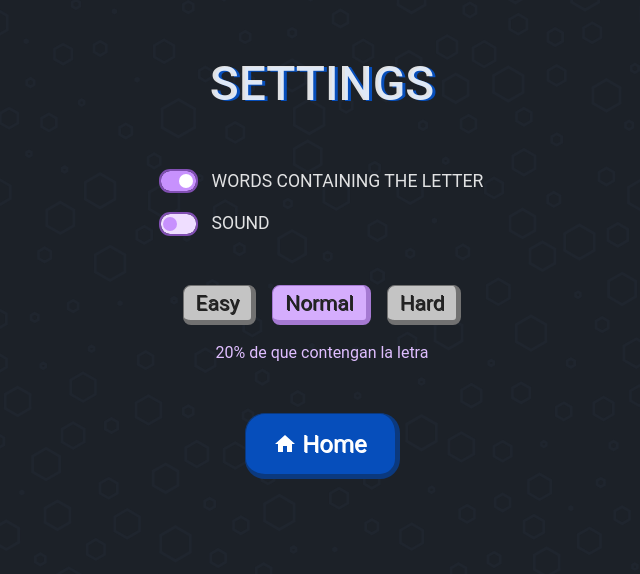
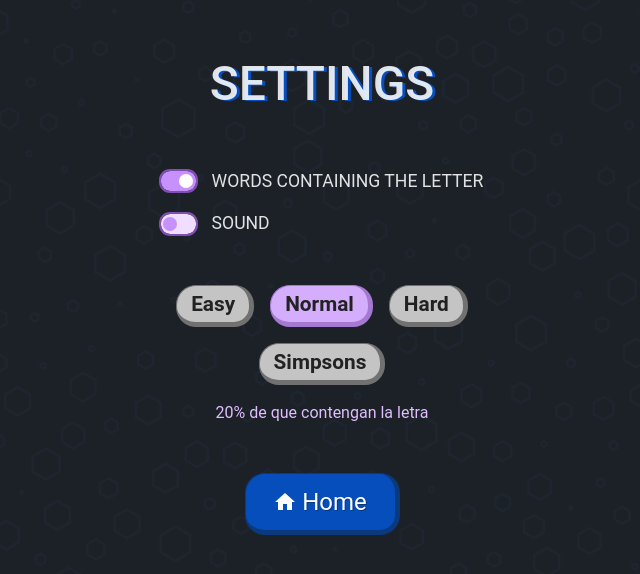
Before and after one commit to pa-ku/Rosco, a React (Vite) app: page /settings in a window 1280 px wide. Shown: the top 574 px of the page, without its empty margins (318-958 px from the left). Built offline with nearby package versions, Linux system fonts and the light colour scheme.

Commit message:
update words ui ux

```diff
--- a/src/components/LinkButton.jsx
+++ b/src/components/LinkButton.jsx
@@ -1,7 +1,6 @@
-import React from 'react'
-import { Link } from 'react-router-dom'
+import React from "react";
+import { Link } from "react-router-dom";
 import styled from "styled-components";
-
 
 const Button = styled(Link)`
   background-color: #064ebb;
@@ -10,28 +9,28 @@ display: flex;
   align-items: center;
   justify-content: center;
   border-bottom: 5px solid;
-  border-right: 5px solid ;
+  border-right: 5px solid;
   border-left: 1px solid;
-  border-top: 1px solid ;
-  text-shadow: 1px 1px ;
+  border-top: 1px solid;
+  text-shadow: 1px 1px #0b397e;
   border-color: #0b397e;
-  padding: 12px 15px;
+  padding: 10px 15px;
   width: 155px;
   font-size: 1.5em;
   font-weight: 400;
   border-radius: 20px;
   gap: 5px;
-&:hover{
+  &:hover {
     filter: brightness(1.2);
     color: white;
   }
-`
+`;
 
-export default function LinkButton({ text,onClick,logo,to }) {
+export default function LinkButton({ text, onClick, logo, to }) {
   return (
     <Button onClick={onClick} to={to}>
       {logo}
       {text}
     </Button>
-  )
+  );
 }
--- a/src/components/Table.jsx
+++ b/src/components/Table.jsx
@@ -59,7 +59,7 @@ export default function Table() {
     "h",
     "i",
     "j",
-    "k",
+  /*   "k", */
     "l",
     "m",
     "n",
@@ -71,9 +71,9 @@ export default function Table() {
     "t",
     "u",
     "v",
-    "w",
+    /* "w", */
     "x",
-    "y",
+    /* "y", */
     "z",
   ];
   const wordArrays = letters.map((letter) => filterWords(words, letter));
--- a/src/pages/Settings.jsx
+++ b/src/pages/Settings.jsx
@@ -94,6 +94,7 @@ const OptionWrapper = styled.div`
   justify-content: center;
   flex-direction: column;
   gap: 1em;
+
 `;
 
 const BtnContainer = styled.div`
@@ -102,6 +103,8 @@ const BtnContainer = styled.div`
   justify-content: center;
   gap: 1em;
   margin: auto;
+  flex-wrap: wrap;
+  max-width: 400px ;
 `;
 
 const Input = styled.input`
@@ -115,14 +118,16 @@ const Input = styled.input`
   border-right: 5px solid;
   border-left: 1px solid;
   border-top: 1px solid;
-  text-shadow: 1px 1px;
+
+  font-weight: 600;
   border-color: #717171;
-  padding: 5px 12px;
+  color: #1c2128;
+  padding: 6px 14px;
   color: #222;
   font-size: 1.3rem;
-  border-radius: 8px;
+  border-radius: 20px;
   cursor: pointer;
-  height: 40px;
+
 
   &:hover {
     filter: brightness(1.1);
@@ -130,6 +135,8 @@ const Input = styled.input`
   &:checked {
     background-color: #d5adfd;
     border-color: #a579d2;
+    border-color: ${props => props.$bordercolor};
+    background-color: ${props => props.$backgroundcolor};
   }
   &:nth-child(1)::before {
     content: "Easy";
@@ -140,6 +147,9 @@ const Input = styled.input`
   &:nth-child(3)::before {
     content: "Hard";
   }
+  &:nth-child(4)::before {
+    content: "Simpsons";
+  }
 `;
 
 const ModeCtn = styled.div`
@@ -148,7 +158,9 @@ const ModeCtn = styled.div`
   justify-content: center;
   flex-direction: column;
   color: #dfbeff;
+
   gap: 1em;
+  padding-inline: 1em;
 `;
 
 export default function Settings() {
@@ -166,7 +178,7 @@ export default function Settings() {
         <OptionWrapper>
           <OptionCtn>
             <Checkbox checked="cheked" id="Option1" type="checkbox" />
-            <Label htmlFor="Option1">Words containing the letter</Label>
+             <Label htmlFor="Option1">Words containing the letter</Label>
           </OptionCtn>
           <OptionCtn>
             <Checkbox id="Option2" type="checkbox" />
@@ -195,17 +207,29 @@ export default function Settings() {
               value={"hard"}
               onChange={modeHandler}
             />
+            <Input
+              name="mode"
+              type="radio"
+              value={"simpsons"}
+              onChange={modeHandler}
+              $backgroundcolor={"#ffd404"}
+              $bordercolor={"#c9a802"}
+            />
           </BtnContainer>
           {mode === "easy" && (
             <p>
-              Palabras Faciles, para debiles e indesisos. no hay palabras que
-              contengan
+              Para debiles e indesisos. Todas las palabras comienzan con la letra
             </p>
           )}
           {mode === "normal" && <p> 20% de que contengan la letra</p>}
           {mode === "hard" && (
             <p>
               Palabras mas dificiles, con 50% de que contengan la letra
+            </p>
+          )}
+          {mode === "simpsons" && (
+            <p>
+             Una lista especial con preguntas de los Simpsons Duh!
             </p>
           )}
         </ModeCtn>
--- a/src/pages/WordList.jsx
+++ b/src/pages/WordList.jsx
@@ -5,6 +5,7 @@ import WordCount from "../components/WordCount";
 import LinkButton from "../components/LinkButton";
 import HomeIcon from "@mui/icons-material/Home";
 import Title from "../components/Title";
+import { useState } from "react";
 
 //crear una tabla con todas las palabras, e informacion de cada palabra,
 //cantidad de palabras
@@ -14,6 +15,7 @@ import Title from "../components/Title";
 
 const Table = styled.table`
   border: 2px solid #1c2128;
+  width: 100%;
 `;
 
 const Row = styled.tr`
@@ -25,10 +27,31 @@ const Cell = styled.td`
   padding: 10px;
   color: ${(props) => props.$color};
   text-align: left;
-  text-transform: ${props => props.$uppercase};
-  background-color: ${props => props.$backgroundcolor};
+  text-transform: ${(props) => props.$uppercase};
+  background-color: ${(props) => props.$backgroundcolor};
   font-weight: 600;
-  @media(max-width:700px){
+  @media (max-width: 700px) {
+    font-size: 0.8rem;
+  }
+`;
+
+const Column = styled.th`
+  background-color: #00193e29;
+  width: 50px;
+`;
+
+const CellColumn = styled.td`
+  display: flex;
+  flex-wrap: wrap;
+  width: 50px;
+  border: 1px solid #0b397e;
+  padding: 10px;
+  color: ${(props) => props.$color};
+  text-align: left;
+  text-transform: ${(props) => props.$uppercase};
+  background-color: ${(props) => props.$backgroundcolor};
+  font-weight: 600;
+  @media (max-width: 700px) {
     font-size: 0.8rem;
   }
 `;
@@ -41,24 +64,24 @@ const Header = styled.div`
   flex-direction: column;
 `;
 
-const Form = styled.form`
+const CountWrapper = styled.div`
+display: flex;
+flex-wrap: wrap;
+flex-grow: 1;
+width: 100%;
+`
+
+const CountContainer  = styled.div`
 display: flex;
 align-items: center;
 justify-content: center;
 gap: 1em;
+flex-grow: 1;
+background-color: #111;
+border: 2px solid #0b397e;
+padding: 10px 15px;
+text-transform: uppercase;
 `
-
-const Input = styled.input`
-padding: 10px 15px;
-font-size: 1.5em;
-background-color: #00193e29;
-border: 2px solid #0b397e;
-border-radius: 10px;
-&::placeholder{
-  color: #5498ff;
-}
-`
-
 
 export default function WordList() {
   const letters = [
@@ -89,39 +112,50 @@ export default function WordList() {
     "y",
     "z",
   ];
-  const wordArrays = words.filter((item) =>
-    item.word.toLowerCase().includes(letters)
-  );
+
+  const wordCountByLetter = {};
+
+  // Iterar a través de las palabras y contar cuántas comienzan con cada letra
+  words.forEach((wordObj) => {
+    const firstLetter = wordObj.word.charAt(0).toLowerCase(); // Obtener la primera letra en minúscula
+    if (letters.includes(firstLetter)) {
+      if (wordCountByLetter[firstLetter]) {
+        wordCountByLetter[firstLetter]++;
+      } else {
+        wordCountByLetter[firstLetter] = 1;
+      }
+    }
+  });
 
   return (
     <>
-<Title text={"WORD LIST"} />
+      <Title text={"WORD LIST"} />
 
       <Header>
-      <LinkButton to={"/"} text={"Home"} logo={<HomeIcon> </HomeIcon>} />
+        <LinkButton to={"/"} text={"Home"} logo={<HomeIcon> </HomeIcon>} />
         <WordCount text={"Palabras totales:"} />
       </Header>
 
-    {/*   <Form action="">
-      <Input type="text" placeholder="Palabra" />
-      <Input type="text" placeholder="Definicion" />
-        <MainButton text={"Enviar"} />
+      <CountWrapper>
+          {Object.keys(wordCountByLetter).map((letter) => (
 
-      </Form> */}
-{/* <Input type="text" placeholder="FILTRO" /> */}
+            <CountContainer key={letter}>
+              <p>{letter}</p>
+              <p>{wordCountByLetter[letter]}</p>
+            </CountContainer>
+
+          ))}
+   </CountWrapper>
       <Table>
-
-
-        {wordArrays.map((words, index) => (
-          <p key={index}>{words}</p>
-        ))}
-
-
         <tbody>
           {words.map((words, index) => (
             <Row key={index}>
-              <Cell $backgroundcolor="#111" $color="#a0c5fd">{index}</Cell>
-              <Cell $uppercase="uppercase" $color="#a0c5fd">{words.word}</Cell>
+              <Cell $backgroundcolor="#111" $color="#a0c5fd">
+                {index}
+              </Cell>
+              <Cell $uppercase="uppercase" $color="#a0c5fd">
+                {words.word}
+              </Cell>
               <Cell $color="#f8ebfe"> {words.clue}</Cell>
             </Row>
           ))}
--- a/src/words.js
+++ b/src/words.js
@@ -3605,25 +3605,24 @@ export const words = [
     { word: "Vomitar", clue: "Expulsar el contenido del estómago." },
     { word: "Calavera", clue: "Representación del cráneo humano." },
     { word: "Improvisar", clue: "Crear algo sin preparación." },
-    { word: "Positivo", clue: "Favorable o optimista." },
     { word: "Imprevisto", clue: "Algo que ocurre sin previo aviso." },
     { word: "Valvula", clue: "Dispositivo que regula el flujo de líquidos o gases." },
     { word: "Trovador", clue: "Poeta y músico medieval." },
     { word: "Molotov", clue: "Cóctel incendiario con botella y líquido inflamable." },
     { word: "Ventilar", clue: "Hacer circular el aire." },
-    { word: "Ventilador", clue: "Dispositivo para mover el aire." },
-    { word: "Newton", clue: "Unidad de medida de fuerza." },
+    { word: "Ventilador", clue: "Dispositivo mecánico que se utiliza para mover el aire y generar corriente de aire fresco." },
+    { word: "Newton", clue: "Unidad de medida de fuerza, la cual lleva el apellido del famoso fisico britanico." },
     { word: "Hawai", clue: "Estado de los EE. UU. en el Pacífico." },
-    { word: "Hardware", clue: "Componentes físicos de una computadora." },
-    { word: "Software", clue: "Programas informáticos." },
-    { word: "Halloween", clue: "Fiesta de la víspera de Todos los Santos." },
-    { word: "Low cost", clue: "Productos o servicios económicos." },
+    { word: "Hardware", clue: "Termino que se utiliza para referirse a los componentes físicos de una computadora." },
+    { word: "Software", clue: "Término utilizado para referirse a los programas y aplicaciones informáticas que se ejecutan en una computadora" },
+    { word: "Halloween", clue: " Esta festividad se celebra el 31 de octubre, y es conocida por las calabazas talladas, los disfraces de terror y la recolección de dulces." },
+    { word: "Low cost", clue: "Aerolinea que ofrece servicios más económicos que sus alternativas, pero a menudo implican sacrificios en calidad o comodidad." },
     { word: "Padawan", clue: "Aprendiz Jedi en Star Wars." },
     { word: "Chewbacca", clue: "Personaje wookiee de Star Wars." },
-    { word: "Star wars", clue: "Franquicia de películas de ciencia ficción." },
-    { word: "Darwin", clue: "Naturalista y teoría de la evolución." },
+    { word: "Star wars", clue: "Famosa franquicia de películas de ciencia ficción que se desarrolla en una galaxia muy, muy lejana, y presenta personajes como Luke Skywalker y Darth Vader." },
+    { word: "Darwin", clue: "Este científico es conocido por su teoría de la evolución y su libro 'El Origen de las Especies'." },
     { word: "Will smith", clue: "Actor y músico estadounidense." },
     { word: "Jack sparrow", clue: "Personaje de 'Piratas del Caribe'." },
-    { word: "Warner bross", clue: "Compañía de entretenimiento." },
+    { word: "Warner bross", clue: "Estudio de cine y televisión conocido por producir películas y programas de televisión icónicos, incluyendo personajes como Bugs Bunny y Superman" },
     { word: "baticano", clue: "Sede de la Iglesia Católica y el Papa." },
 ];
```
Lines whose indentation alone changed are shown as unchanged.
